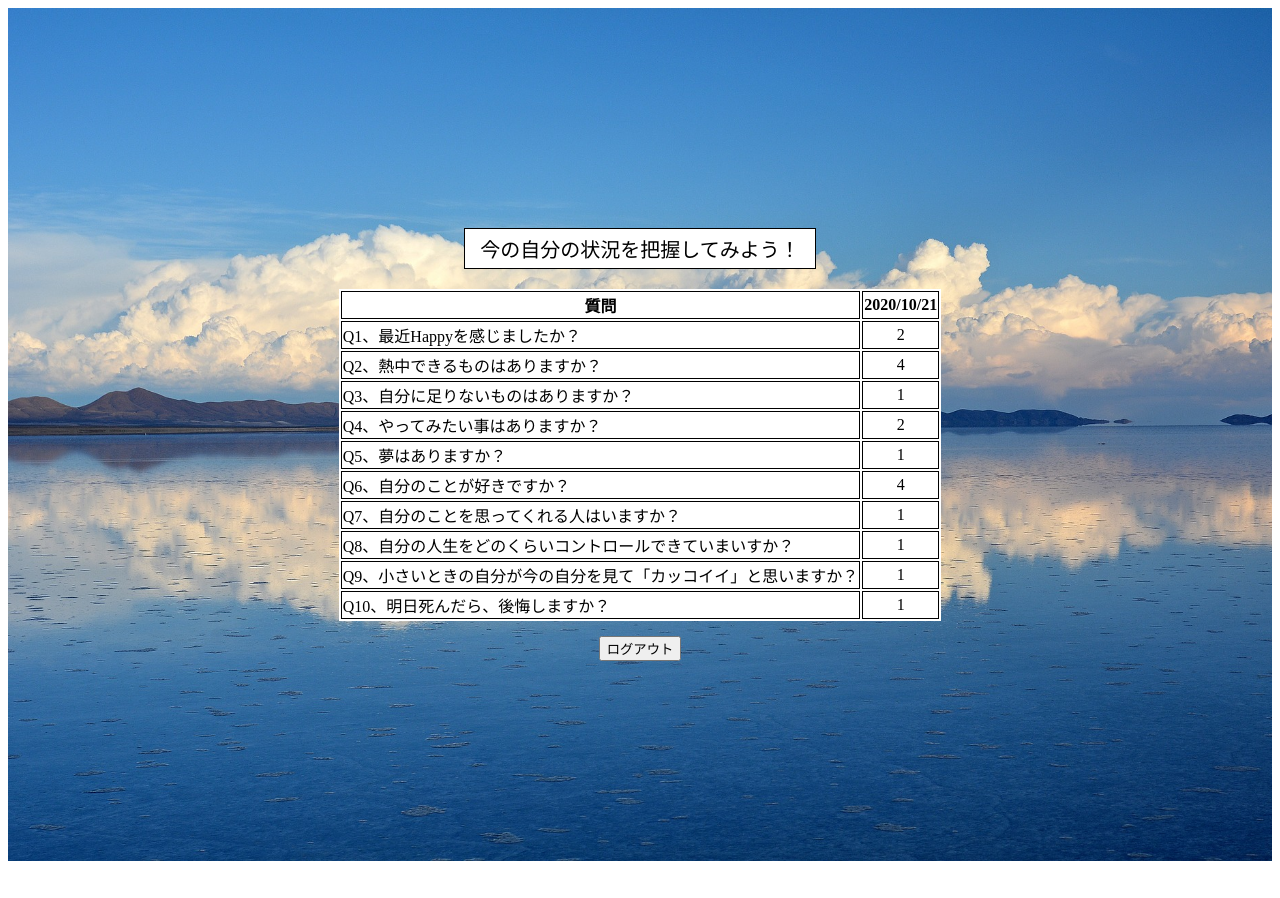
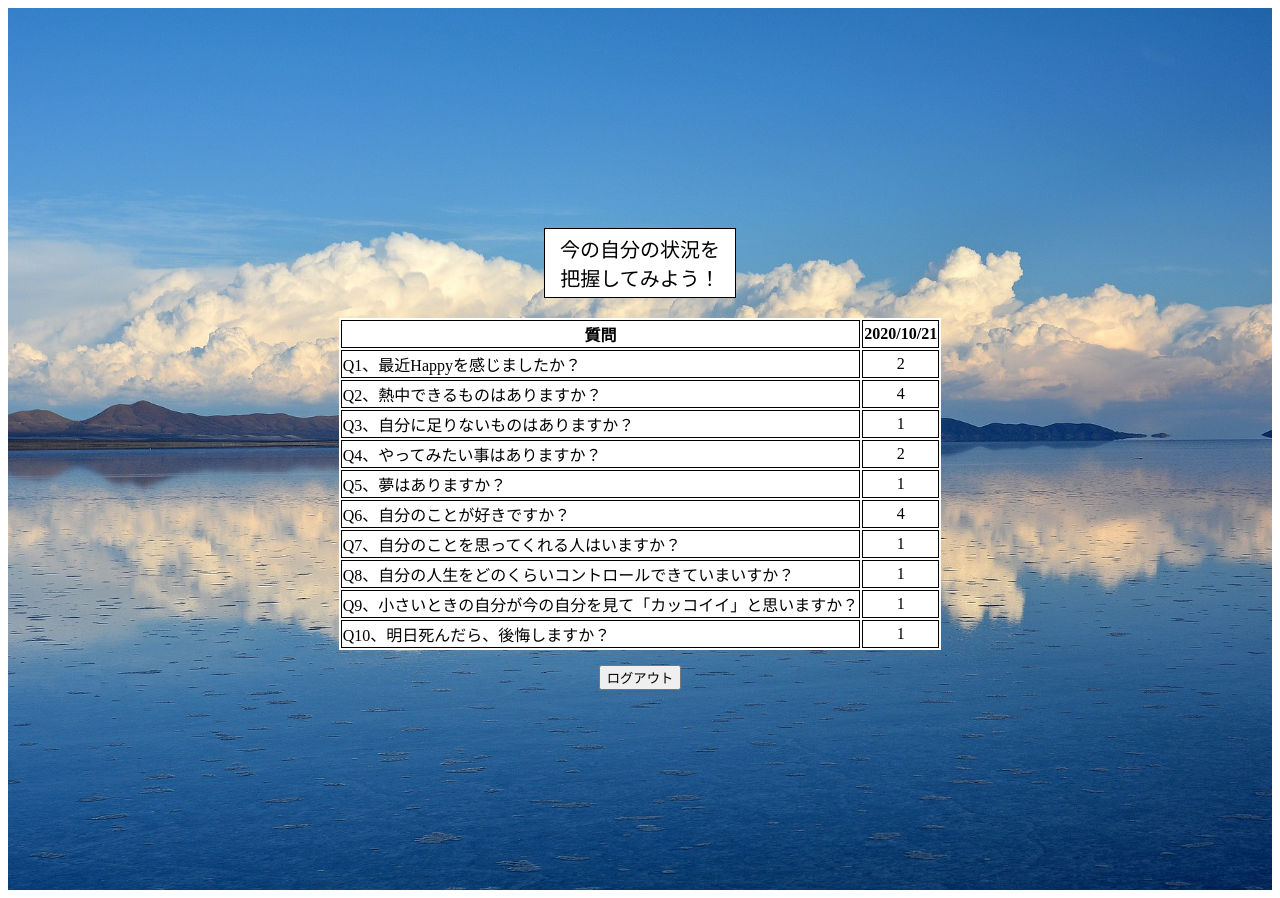
Before and after one commit to narumi-k/hitoiki, a Flask app: page /n_dbtest in a window 1280 px wide. Before the commit the page ends 861 px from the top, so only its background shows below. Run offline with Flask 2, Linux system fonts and the light colour scheme; a user stored in the database is signed in; data comes from the database, SQL or seed files in the repository.

Commit message:
change n_result p

```diff
--- a/templates/n_result.html
+++ b/templates/n_result.html
@@ -3,7 +3,7 @@
 
 <div class="container">
 
-    <p class="result_title">今の自分の状況を把握してみよう！</p>
+    <p class="result_title">今の自分の状況を<br>把握してみよう！</p>
 
     <form action="/result">
 
```
